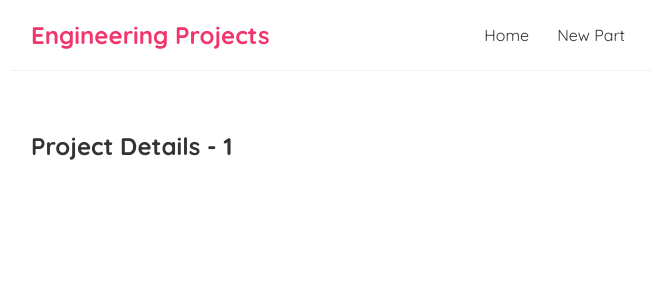
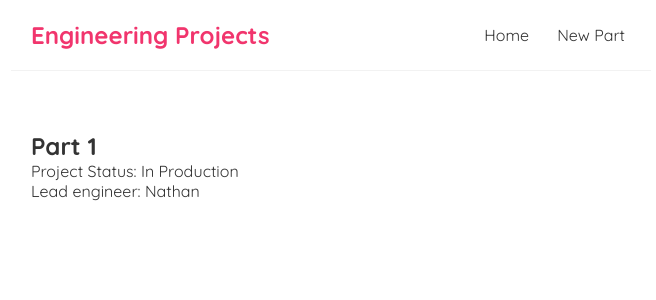
Before and after one commit to Wxmnath/engineering-samples-tracker, a React (Create React App) app: page /projects/1 in a window 1280 px wide. Shown: the top 300 px of the page, without its empty margins (309-965 px from the left). Built offline with nearby package versions, Linux system fonts and the light colour scheme; data requests are answered from the project's data file.

Commit message:
fetch data added for individual projects created

```diff
--- a/src/Components/ProjectDetails.js
+++ b/src/Components/ProjectDetails.js
@@ -1,11 +1,25 @@
 import React from "react";
 import { useParams } from "react-router-dom";
+import useFetch from "./useFetch";
 
 function ProjectDetails() {
   const { id } = useParams();
+  const {
+    data: project,
+    error,
+    isPending,
+  } = useFetch(`http://localhost:8000/ProjectsData/${id}`);
   return (
     <div className="project-details">
-      <h2>Project Details - {id}</h2>
+      {isPending && <div>Loading...</div>}
+      {error && <div>{error}</div>}
+      {project && (
+        <article>
+          <h2>{project.Part}</h2>
+          <div>Project Status: {project.Stage}</div>
+          <p>Lead engineer: {project.Engineer}</p>
+        </article>
+      )}
     </div>
   );
 }
```
